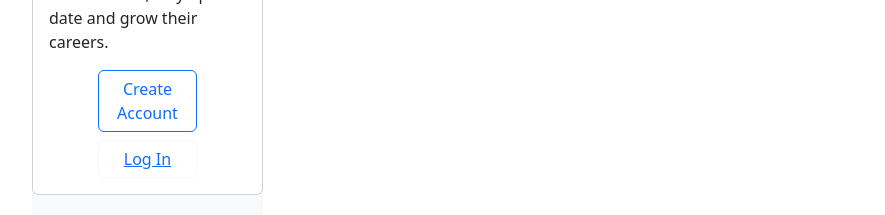
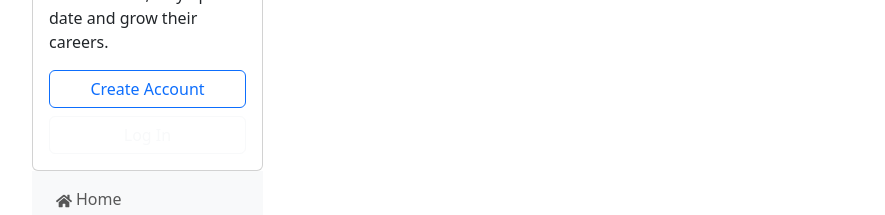
Before and after one commit to Deadcriss86/dev-to-boostrap, a React (Vite) app: page / in a window 1280 px wide. Shown: the part 211-426 px from the top of the page, without its empty margins (74-959 px from the left). Built offline with nearby package versions, Linux system fonts and the light colour scheme; no server answers.

Commit message:
changes style card login

```diff
--- a/src/components/card-login/index.jsx
+++ b/src/components/card-login/index.jsx
@@ -2,7 +2,6 @@ import { NavLink } from "react-router-dom";
 
 const CardLogin = () => {
   return (
-    <>
     <div className="card m-auto fluid m">
       <div className="card-body">
         <h2 className="fs-5">
@@ -12,17 +11,16 @@ const CardLogin = () => {
           We're a place where coders share, stay up-to-date and grow their
           careers.
         </p>
-          <div class="d-grid gap-2 col-6 mx-auto">
-            <button class="btn btn-outline-primary" type="button">
+        <div className="d-grid gap-2 col-12 mx-auto">
+          <button className="btn btn-outline-primary btn-block" type="button">
             Create Account
           </button>
-            <button class="btn btn-outline-light" type="button">
-              <NavLink to="/Login">Log In</NavLink>
-            </button>
+          <NavLink to="/Login" className="btn btn-outline-light btn-block" type="button">
+            <span className="text-gray">Log In</span>
+          </NavLink>
         </div>
       </div>
     </div>
-    </>
   );
 };
 
```
Lines whose indentation alone changed are shown as unchanged.
